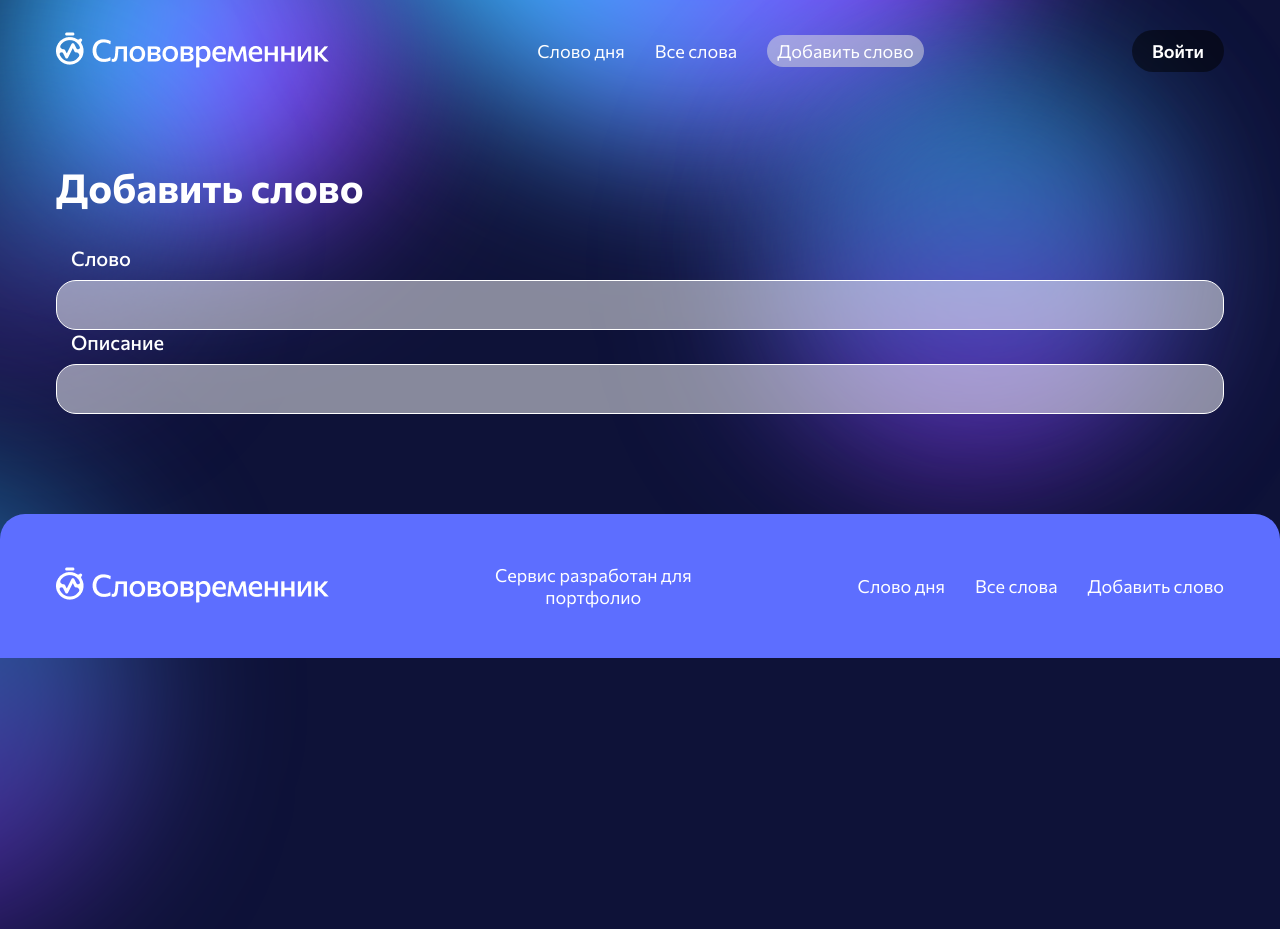
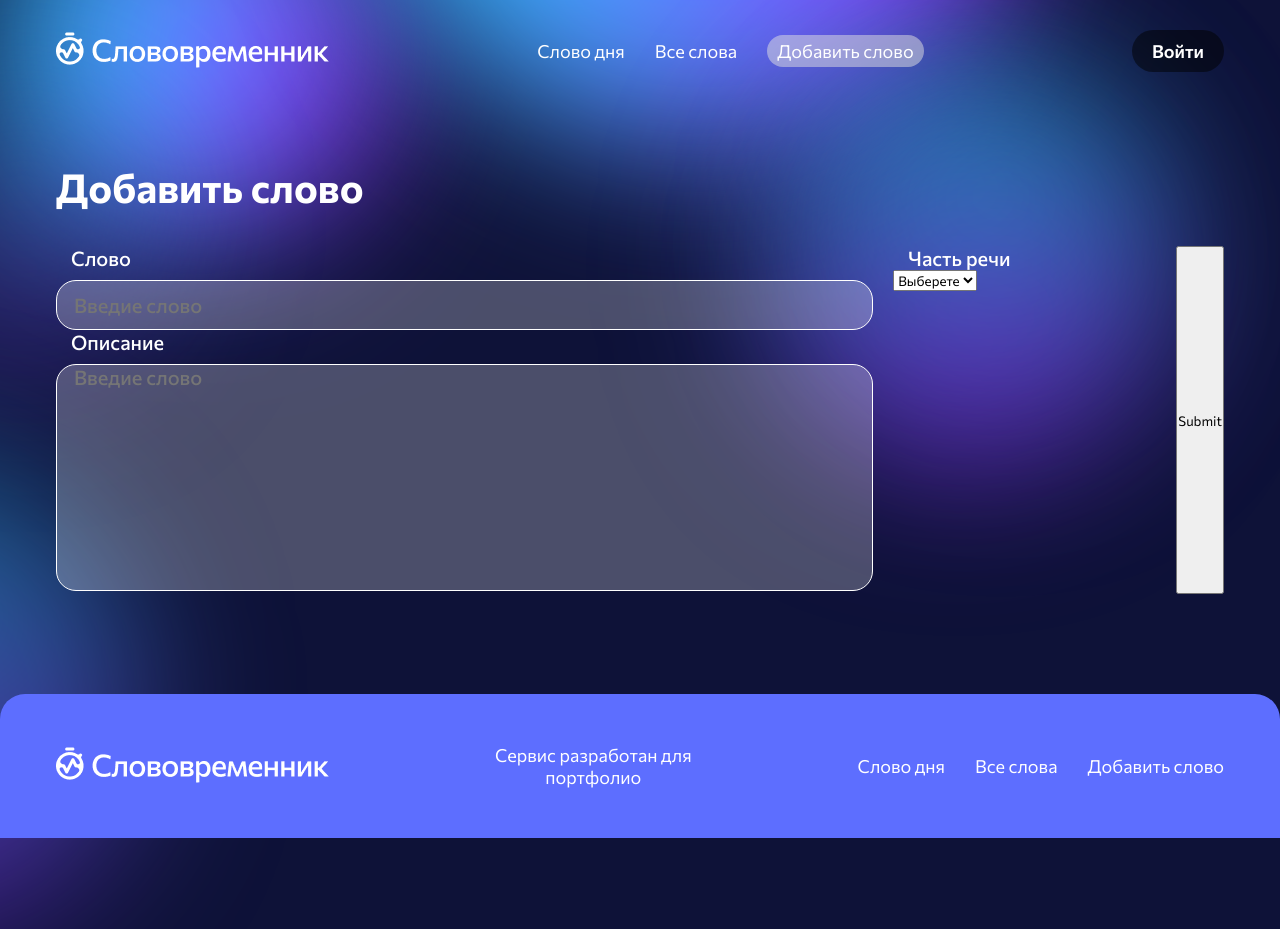
Before and after one commit to StKir/slovovremennik, a Next.js app: page /add-word in a window 1280 px wide. Built offline with nearby package versions, Linux system fonts and the light colour scheme.

Commit message:
addNewWord

```diff
--- a/package.json
+++ b/package.json
@@ -19,6 +19,7 @@
     "next": "13.3.4",
     "react": "18.2.0",
     "react-dom": "18.2.0",
+    "react-hook-form": "^7.43.9",
     "typescript": "5.0.4"
   },
   "devDependencies": {
--- a/src/components/screens/addNewWord/AddNewWord.tsx
+++ b/src/components/screens/addNewWord/AddNewWord.tsx
@@ -1,22 +1,110 @@
 import MainInput from '@/components/ui/input/mainInput';
 import styles from './addNewWord.module.scss';
+import MainTextArea from '@/components/ui/input/maintextarea';
+import MainSelect from '@/components/ui/input/mainselect';
+import { Controller, SubmitHandler, useForm } from 'react-hook-form';
+
+type Inputs = {
+	word: string;
+	description: string;
+	speech: string;
+};
 
 const AddNewWord = () => {
+	const {
+		register,
+		handleSubmit,
+		watch,
+		control,
+		formState: { errors }
+	} = useForm<Inputs>();
+	const onSubmit: SubmitHandler<Inputs> = (data) => console.log(data);
 	return (
 		<section className={styles.addSection}>
 			<div className='container'>
 				<h2>Добавить слово</h2>
-				<form className={styles.add_word_form} action=''>
-					<div className={styles.form_wrp}>
+				<form
+					onSubmit={handleSubmit(onSubmit)}
+					className={styles.add_word_form}
+					name='mainForm'
+				>
+					<div className={styles.form_left}>
 						<label className={styles.form_label} htmlFor='word'>
 							<span>Слово</span>
-							<MainInput name='word' />
+							<Controller
+								name='word'
+								control={control}
+								rules={{
+									required: 'Обязательно для заполнения',
+									minLength: {
+										value: 2,
+										message: 'Минимум 2 символа'
+									}
+								}}
+								defaultValue=''
+								render={({ field }) => (
+									<MainInput placeholder='Введие слово' {...field} />
+								)}
+							/>
+
+							<span className={styles.error}>{errors.word?.message}</span>
 						</label>
 						<label className={styles.form_label} htmlFor='description'>
 							<span>Описание</span>
-							<MainInput name='word' />
+							<Controller
+								control={control}
+								name='description'
+								rules={{
+									required: 'Обязательно для заполнения',
+									minLength: {
+										value: 5,
+										message: 'Минимум 5 символов'
+									}
+								}}
+								render={({ field }) => (
+									<MainTextArea placeholder='Введие слово' {...field} />
+								)}
+							/>
+							{
+								<span className={styles.error}>
+									{errors.description?.message}
+								</span>
+							}
 						</label>
 					</div>
+					<div className={styles.form_rigth}>
+						<label className={styles.form_label} htmlFor='speech'>
+							<span>Часть речи</span>
+							<Controller
+								control={control}
+								name='speech'
+								rules={{
+									required: 'Обязательно для заполнения',
+									minLength: {
+										value: 2,
+										message: 'Минимум 2 символа'
+									}
+								}}
+								render={({ field }) => (
+									<MainSelect
+										options={[
+											{
+												label: '12',
+												value: '12'
+											},
+											{
+												label: '13',
+												value: '13'
+											}
+										]}
+										{...field}
+									/>
+								)}
+							/>
+							{<span className={styles.error}>{errors.speech?.message}</span>}
+						</label>
+					</div>
+					<input type='submit' />
 				</form>
 			</div>
 		</section>
--- a/src/components/screens/addNewWord/addNewWord.module.scss
+++ b/src/components/screens/addNewWord/addNewWord.module.scss
@@ -1,5 +1,8 @@
 .add_word_form {
 	margin-top: 35px;
+	display: flex;
+	justify-content: space-between;
+	gap: 20px;
 	.form_label {
 		span {
 			font-style: normal;
@@ -7,9 +10,19 @@
 			font-size: 20px;
 			margin-left: 15px;
 			color: #ffffff;
+			display: block;
 		}
-		input {
+		input,
+		textarea {
 			margin-top: 10px;
+			resize: none;
+			width: 100%;
 		}
 	}
+	.form_left {
+		width: 100%;
+	}
+	.form_rigth {
+		width: 376px;
+	}
 }
--- a/src/components/ui/input/mainInput/index.tsx
+++ b/src/components/ui/input/mainInput/index.tsx
@@ -1,10 +1,5 @@
+import { IMainInput } from '@/interfaces/ui.interface';
 import styles from './mainInput.module.scss';
-
-interface IMainInput
-	extends React.DetailedHTMLProps<
-		React.InputHTMLAttributes<HTMLInputElement>,
-		HTMLInputElement
-	> {}
 
 const MainInput: React.FC<IMainInput> = ({ ...props }) => {
 	return <input className={styles.input} {...props} />;
--- a/src/components/ui/input/mainInput/mainInput.module.scss
+++ b/src/components/ui/input/mainInput/mainInput.module.scss
@@ -2,7 +2,7 @@
 	height: 50px;
 	width: 100%;
 
-  background: rgba(255, 255, 255, 0.5);
+	background: rgba(255, 255, 255, 0.25);
 	border: 1px solid hsl(0, 0%, 100%);
 	border-radius: 20px;
 
@@ -14,4 +14,5 @@
 	padding: 0px 17px;
 
 	color: #ffffff;
+	transition: all 0.4s ease-in-out;
 }
--- /dev/null
+++ b/src/components/ui/input/mainselect/index.tsx
@@ -0,0 +1,20 @@
+import { DetailedHTMLProps, SelectHTMLAttributes } from 'react';
+import styles from './mainSelect.module.scss';
+import { IMainSelect } from '@/interfaces/ui.interface';
+
+const MainSelect: React.FC<IMainSelect> = (props) => {
+	return (
+		<select className={styles.mainSelect} {...props}>
+			<option value=''>Выберете</option>
+			{props.options.map((el, i) => {
+				return (
+					<option key={i} label={el.label} value={el.value}>
+						{el.label}
+					</option>
+				);
+			})}
+		</select>
+	);
+};
+
+export default MainSelect;
--- /dev/null
+++ b/src/components/ui/input/maintextarea/index.tsx
@@ -0,0 +1,14 @@
+import { IMainTextArea } from '@/interfaces/ui.interface';
+import styles from '../mainInput/mainInput.module.scss';
+
+const MainTextArea: React.FC<IMainTextArea> = ({ ...props }) => {
+	return (
+		<textarea
+			style={{ height: 227 }}
+			className={styles.input}
+			{...props}
+		></textarea>
+	);
+};
+
+export default MainTextArea;
```
Also changed, not shown: src/interfaces/ui.interface.ts (+30 -1 lines), src/components/ui/input/mainselect/mainSelect.module.scss (added), 1 other file (tests, documents, lock files or other folders). Lines whose indentation alone changed are shown as unchanged.
